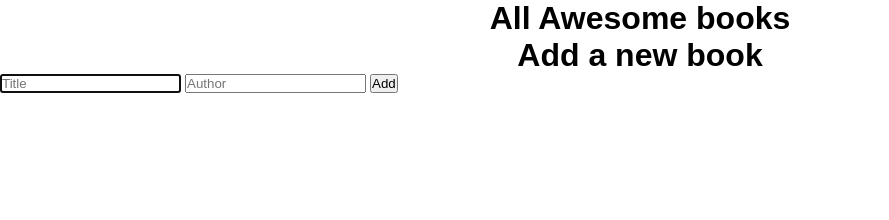
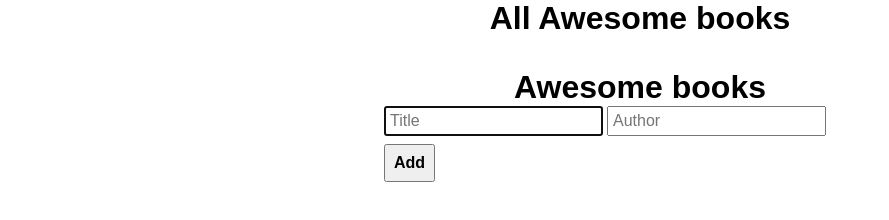
Before and after one commit to Tadessejemal1/Awesome-books, a website: page index.html in a window 1280 px wide. Shown: the whole page, without its empty margins (0-889 px from the left). Drawn offline with Linux system fonts and the light colour scheme.

Commit message:
Add css and js on Awosome books

```diff
--- a/index.html
+++ b/index.html
@@ -11,21 +11,15 @@
      <!-- Book List -->
     <section id="book-list" class="hide-section">
         <h1 class="book-header">All Awesome books</h1>
-        <section id="book-store">
+        <section class="book-store">
           <!-- Content here is added from javaScript -->
         </section>
     </section>
     <!-- Add New Book -->
     <form id="add-new-book" class="hide-section">
-        <h2 class="book-header">Add a new book</h2>
-        <input
-          id="title-input"
-          type="text"
-          placeholder="Title"
-          autofocus
-          required
-        />
-        <input id="author" type="text" placeholder="Author" required />
+        <h2 class="book-header">Awesome books</h2>
+        <input class="book-title" type="text" placeholder="Title" autofocus required />
+        <input class="book-author" type="text" placeholder="Author" required />
         <input id="add-btn" class="btn add-btn hide" type="submit" value="Add" />
     </form>
     <script src="./js/index.js"></script>
--- a/js/index.js
+++ b/js/index.js
@@ -0,0 +1,5 @@
+const bookTitle = document.querySelector('book-title');
+const bookAuthor = document.querySelector('book-author');
+const bookForm = document.getElementsByTagName('form')[0];
+const awosomeBook = document.querySelector('book-store');
+const bookBtn = document.getElementById('add-btn');
--- a/styles.css
+++ b/styles.css
@@ -9,4 +9,27 @@
     font-size: 2rem;
     font-weight: 600;
     text-align: center;
+}
+
+.btn {
+    font-size: 16px;
+    font-weight: bold;
+    padding: 8px;
+}
+
+form {
+    width: 40%;
+    margin: 1rem auto;
+    margin-top: 2rem;
   }
+
+form input {
+    margin-bottom: 0.5rem;
+    padding: 0.25rem;
+    font-size: 1rem;
+}
+
+#add-btn {
+    display: flex;
+    align-self: flex-end;
+}
```
